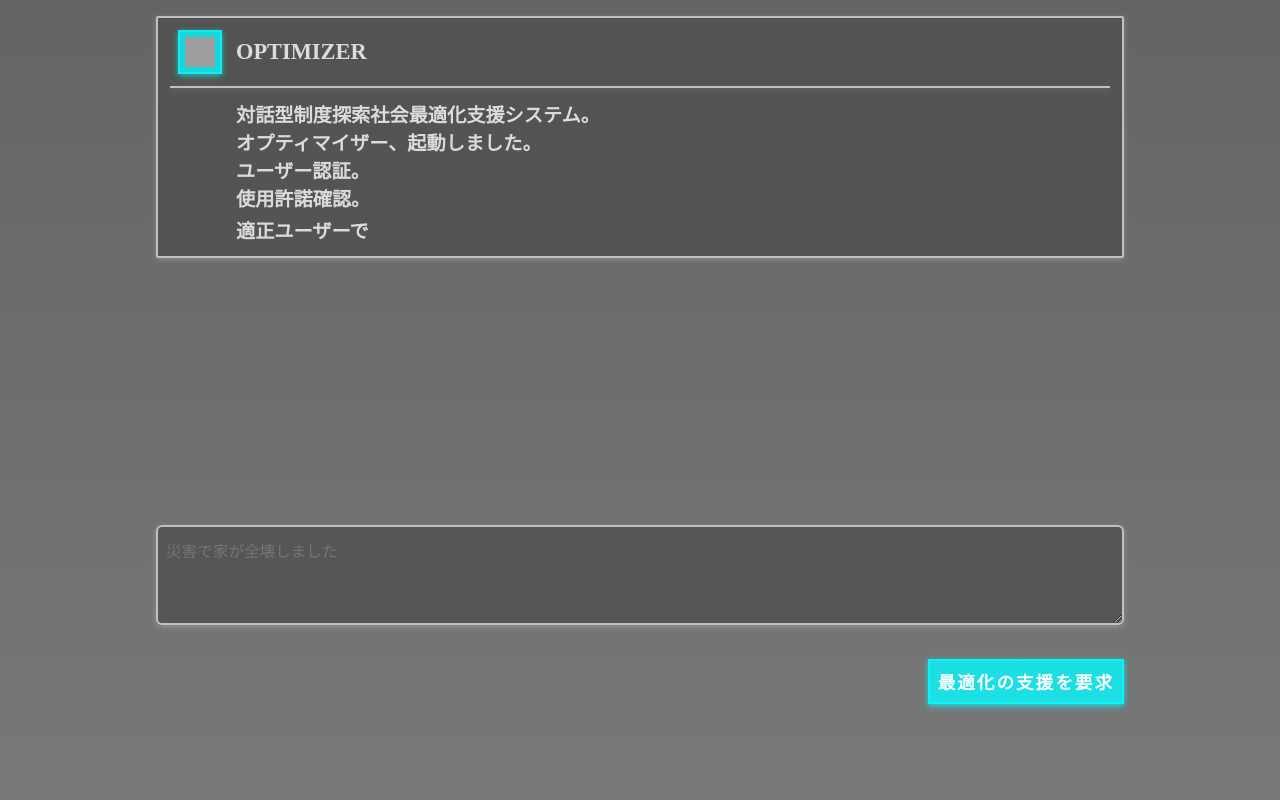
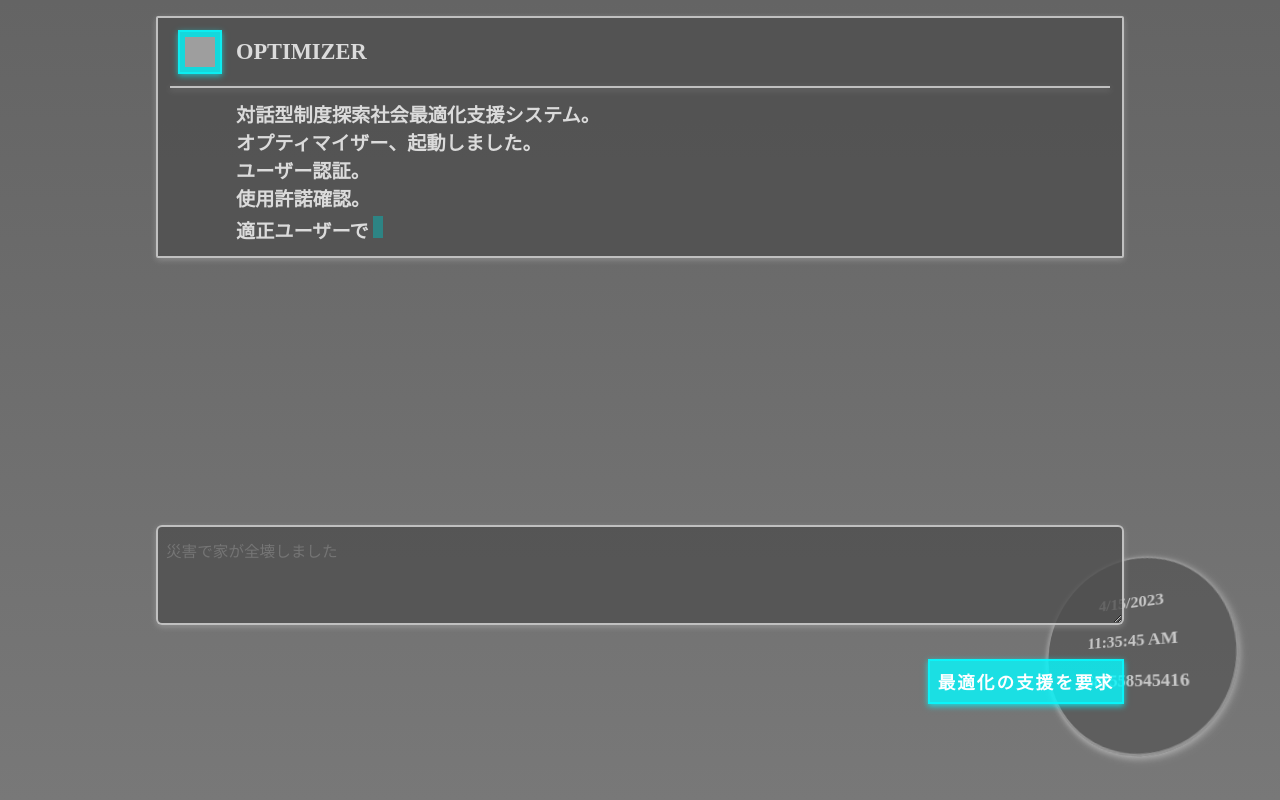
Before and after one commit to yuiseki/OPTIMIZER, a Next.js app: page / in a window 1280 px wide. Built offline with nearby package versions, Linux system fonts and the light colour scheme; grey boxes are pictures that could not be loaded.

Commit message:
add CircleClock

```diff
--- /dev/null
+++ b/src/components/CircleClock.tsx
@@ -0,0 +1,67 @@
+import { useEffect, useState } from "react";
+
+export const CircleClock: React.FC = () => {
+  const [now, setNow] = useState(new Date());
+  const [isMobile, setIsMobile] = useState(true);
+
+  useEffect(() => {
+    setInterval(() => {
+      setNow(new Date());
+    }, 100);
+    setIsMobile(window.matchMedia("(max-width: 600px)").matches);
+  }, []);
+
+  if (isMobile) {
+    return null;
+  }
+
+  return (
+    <div
+      style={{
+        display: "flex",
+        flexDirection: "column",
+        justifyContent: "center",
+        alignItems: "center",
+        position: "absolute",
+        bottom: 50,
+        right: 50,
+        width: "200px",
+        height: "200px",
+        borderRadius: "250px",
+        border: "2px solid rgba(219, 219, 219, 0.5)",
+        boxShadow: "0 2px 6px 0 rgba(219, 219, 219, 0.8)",
+        backgroundColor: "rgba(79, 79, 79, 0.8)",
+        opacity: "0.8",
+        transform: "perspective(250px) rotateX(10deg) rotateY(-20deg)",
+      }}
+    >
+      <div
+        style={{
+          fontWeight: "bold",
+          fontSize: "1.1em",
+          flex: "0 0 40px",
+        }}
+      >
+        {now.toLocaleDateString()}
+      </div>
+      <div
+        style={{
+          fontWeight: "bold",
+          fontSize: "1.1em",
+          flex: "0 0 40px",
+        }}
+      >
+        {now.toLocaleTimeString()}
+      </div>
+      <div
+        style={{
+          fontWeight: "bold",
+          fontSize: "1.1em",
+          flex: "0 0 40px",
+        }}
+      >
+        {now.getTime()}
+      </div>
+    </div>
+  );
+};
--- a/src/pages/index.tsx
+++ b/src/pages/index.tsx
@@ -3,6 +3,15 @@ import Head from "next/head";
 import styles from "@/styles/Home.module.css";
 import { useCallback, useEffect, useState } from "react";
 import { nextJsonPost } from "@/lib/nextJsonPost";
+
+import dynamic from "next/dynamic";
+
+const CircleClock = dynamic(
+  () => import("@/components/CircleClock").then((module) => module.CircleClock),
+  {
+    ssr: false,
+  }
+);
 
 const initializeSequence = [
   `対話型制度探索社会最適化支援システム。
@@ -129,6 +138,7 @@ export default function Home() {
         <meta name="viewport" content="width=device-width, initial-scale=1" />
         <link rel="icon" href="/favicon.ico" />
       </Head>
+      <CircleClock />
       <main className={styles.main}>
         <div style={{ width: "100%", paddingBottom: "10vh" }}>
           {dialogueList.map((dialogueElement, dialogueIdx) => {
```
